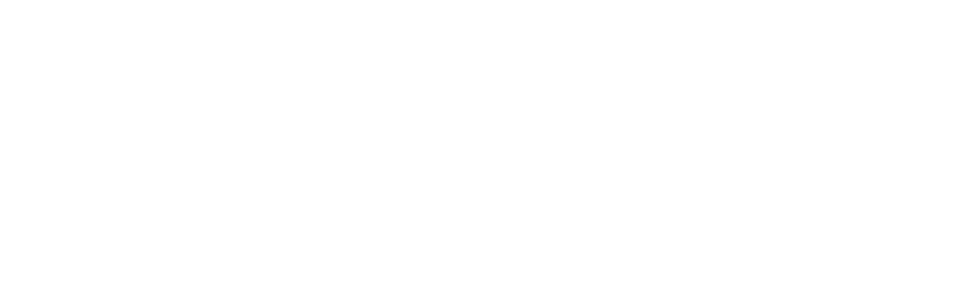
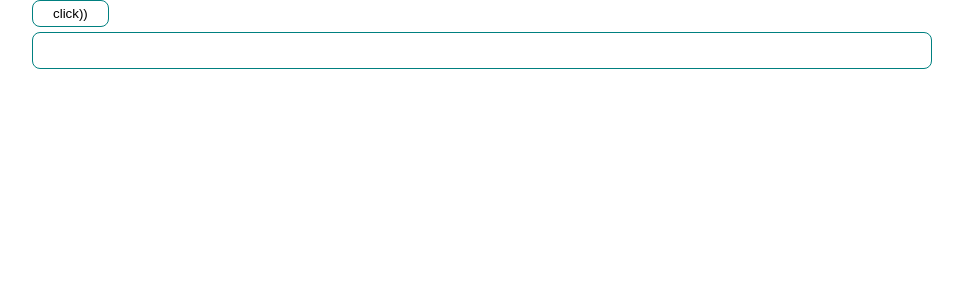
Before and after one commit to RorryThePop/consistency-basic, a React (Vite) app in the folder 24-maio/: page / in a window 1280 px wide. Shown: the top 300 px of the page, without its empty margins (158-1121 px from the left). Built offline with nearby package versions, Linux system fonts and the light colour scheme.

Commit message:
DEV-24-maio custom input && btn

```diff
--- a/24-maio/src/Components/Comments/Comments.jsx
+++ b/24-maio/src/Components/Comments/Comments.jsx
@@ -1,14 +1,25 @@
 import { useState } from 'react';
 import cls from './Comments.module.css'
 import CommentItem from './Comment-item';
+import CustomButton from '../UI/CustomButton';
+import CustomInput from '../UI/CustomInput';
 
 
 
 function Comments () {
-    const [comment, setComment] = useState([])
+    const [comment, setComment] = useState([]);
+    const [commentValue, setCommentValue] = useState('');
 
+
+    const handleChange = (event) => {
+        const target = event.target
+        setCommentValue(target.value)
+        console.log(event)
+    }
     return (
         <div className={cls.comments}>
+            <CustomButton text='click))' onHandleClick={( )=> console.log('hehe')}/>
+            <CustomInput value={commentValue} onHandleChange={handleChange}/>
             {
                 comment && comment.map(item => (
                     <CommentItem/>
--- a/24-maio/src/Components/UI/CustomButton.jsx
+++ b/24-maio/src/Components/UI/CustomButton.jsx
@@ -1,9 +1,10 @@
-import cls from 'CustomElem.module.css'
+import cls from './CustomElem.module.css'
 
 
 function CustomButton (props) {
+    const {text,onHandleClick} = props
     return (
-        <button></button>
+        <button className={cls.btn} onClick={onHandleClick}> {text}</button>
     )
 }
 
--- a/24-maio/src/Components/UI/CustomElem.module.css
+++ b/24-maio/src/Components/UI/CustomElem.module.css
@@ -0,0 +1,18 @@
+.btn {
+    padding: 5px 20px;
+    border: 1px solid teal;
+    background: transparent;
+    border-radius: 8px;
+}
+
+.inputForm {
+
+}
+
+.inputForm input{
+    padding: 10px;
+    border: 1px solid teal;
+    border-radius: 8px;
+    margin: 5px 0;
+    width: 100%;
+}
--- a/24-maio/src/Components/UI/CustomInput.jsx
+++ b/24-maio/src/Components/UI/CustomInput.jsx
@@ -1,11 +1,11 @@
-import cls from 'CustomElem.module.css'
+import cls from './CustomElem.module.css'
 
 
-function CustomInput (){
+function CustomInput (props){
+    const {value, onHandleChange, placeholder} = props;
     return (
-        <div>
-            <label htmlFor=""></label>
-            <input type="text" />
+        <div className={cls.inputForm}>
+            <input type="text" value={value} onChange={onHandleChange} placeholder={placeholder} />
         </div>
     )
 }
```
